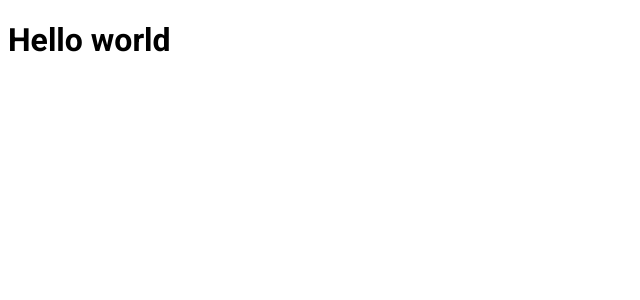
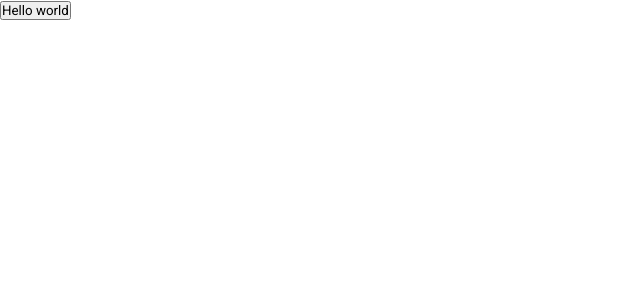
Before and after one commit to gutierry13/Shopify, a Next.js app: page / in a window 1280 px wide. Shown: the top 300 px of the page, without its empty margins (0-640 px from the left). Built offline with nearby package versions, Linux system fonts and the light colour scheme.

Commit message:
added styled-components and created theme

```diff
--- a/package.json
+++ b/package.json
@@ -17,6 +17,7 @@
     "next": "13.4.5",
     "react": "18.2.0",
     "react-dom": "18.2.0",
+    "styled-components": "^6.0.0-rc.3",
     "typescript": "5.1.3"
   }
 }
--- /dev/null
+++ b/src/app/globalStyles.ts
@@ -0,0 +1,16 @@
+import {createGlobalStyle} from 'styled-components'
+export const GlobalStyle = createGlobalStyle`
+
+  * {
+    margin: 0;
+    padding: 0;
+    box-sizing: border-box;
+  }
+  body{
+    --webkit-font-smoothing: antialiased;
+  }
+  body,input,textarea,button{
+    font-family: 'Roboto', sans-serif;
+    font-weight: 400;
+  }
+`
--- a/src/app/layout.tsx
+++ b/src/app/layout.tsx
@@ -1,4 +1,9 @@
+'use client'
+import StyledComponentsRegistry from '@/styles'
+import { defaultTheme } from '@/styles/defaultTheme'
 import {Roboto} from 'next/font/google'
+import {ThemeProvider} from 'styled-components'
+import { GlobalStyle } from './globalStyles'
 const roboto = Roboto({ subsets: ['latin'],weight:['400','700'] })
 export const metadata = {
   title: 'Create Next App',
@@ -12,7 +17,14 @@ export default function RootLayout({
 }) {
   return (
     <html lang="en">
-      <body className={roboto.className}>{children}</body>
+      <body className={roboto.className}>
+      <StyledComponentsRegistry>
+      <ThemeProvider theme={defaultTheme}>
+        {children}
+        <GlobalStyle/>
+        </ThemeProvider>
+      </StyledComponentsRegistry>
+      </body>
     </html>
   )
 }
--- a/src/app/page.tsx
+++ b/src/app/page.tsx
@@ -1,5 +1,12 @@
+'use client'
+import styled from "styled-components"
+
+
+const Button = styled.button`
+  background-color: ${props=>props.theme['aqua']};
+`
 export default function Home() {
   return (
-    <h1>Hello world</h1>
+    <Button>Hello world</Button>
   )
 }
--- /dev/null
+++ b/src/styles/defaultTheme.ts
@@ -0,0 +1,11 @@
+export const defaultTheme = {
+  'white': '#fff',
+
+  'gray-900': '#121214',
+  'gray-800': '#202024',
+  'gray-300': '#c4c4cc',
+  'gray-100': '#e1e1e6',
+
+  'green-500': '#00875f',
+  'green-300': '#00b37e',
+}
--- /dev/null
+++ b/src/styles/index.tsx
@@ -0,0 +1,28 @@
+'use client'
+import React, { useState } from 'react'
+import { useServerInsertedHTML } from 'next/navigation'
+import { ServerStyleSheet, StyleSheetManager } from 'styled-components'
+
+export default function StyledComponentsRegistry({
+  children,
+}: {
+  children: React.ReactNode
+}) {
+  // Only create stylesheet once with lazy initial state
+  // x-ref: https://reactjs.org/docs/hooks-reference.html#lazy-initial-state
+  const [styledComponentsStyleSheet] = useState(() => new ServerStyleSheet())
+
+  useServerInsertedHTML(() => {
+    const styles = styledComponentsStyleSheet.getStyleElement()
+    styledComponentsStyleSheet.instance.clearTag()
+    return <>{styles}</>
+  })
+
+  if (typeof window !== 'undefined') return <>{children}</>
+
+  return (
+    <StyleSheetManager sheet={styledComponentsStyleSheet.instance}>
+      {children}
+    </StyleSheetManager>
+  )
+}
```
Also changed, not shown: src/app/dashboard/page.tsx (+6 -1 lines), 1 other file (tests, documents, lock files or other folders).
